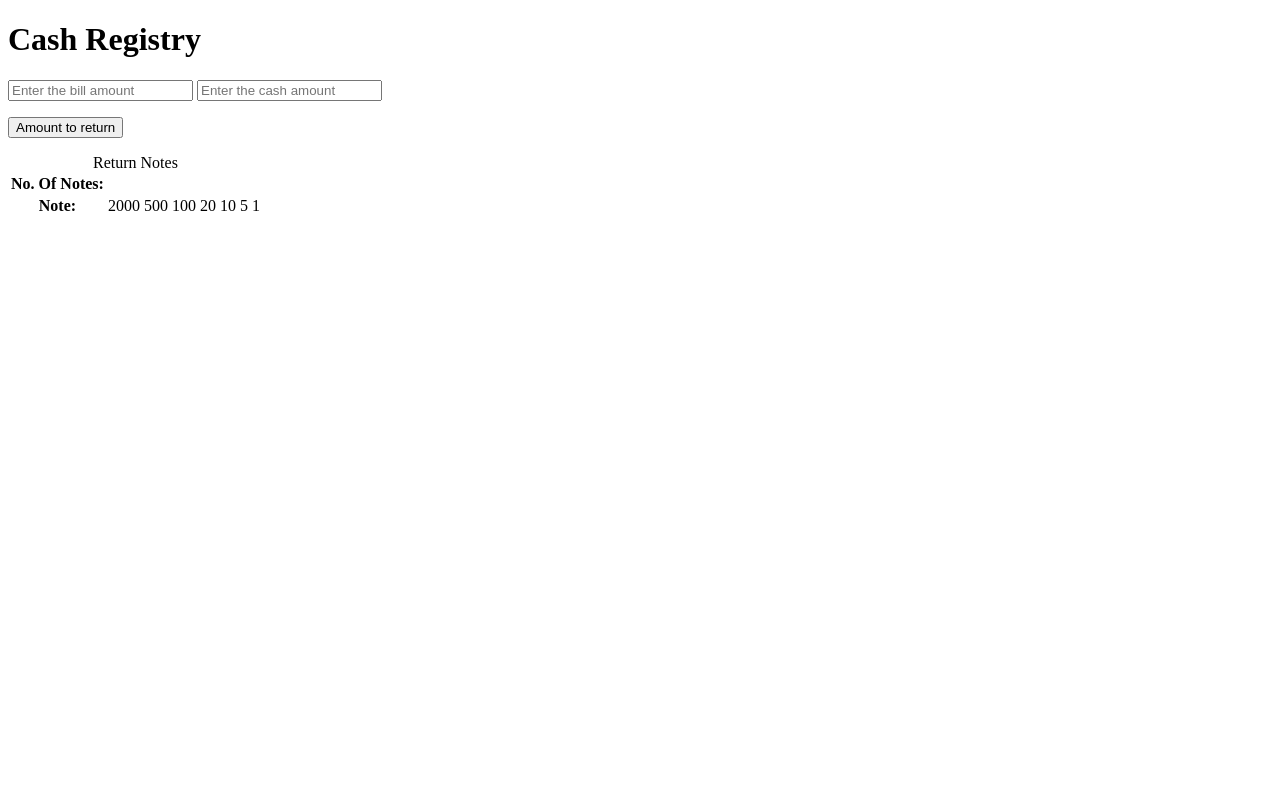
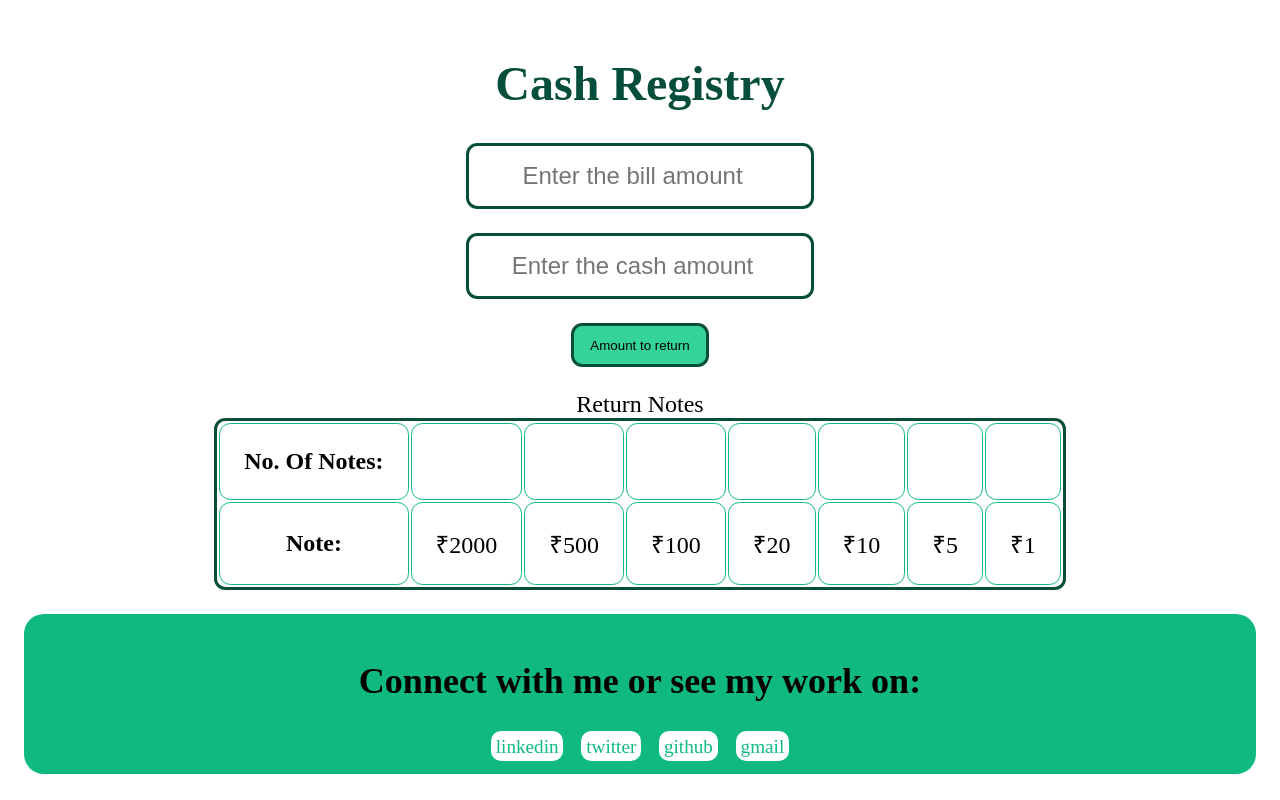
Before and after one commit to AshutoshDash1999/cash-register, a plain HTML site: page index.html in a window 1280 px wide. Drawn offline with Linux system fonts and the light colour scheme.

Commit message:
feat: added styling

```diff
--- a/index.html
+++ b/index.html
@@ -5,11 +5,14 @@
     <meta http-equiv="X-UA-Compatible" content="IE=edge">
     <meta name="viewport" content="width=device-width, initial-scale=1.0">
     <title>Cash Registry App</title>
+    <link rel="stylesheet" href="style.css">
 </head>
 <body>
+    <div class="container">
 
         <h1>Cash Registry</h1>
         <input type="number" id="billInput" placeholder="Enter the bill amount">
+        <p></p>
         <input type="number" id="cashInput" placeholder="Enter the cash amount">
         <p></p>
         <button id="amountReturnBtn">Amount to return</button>
@@ -28,15 +31,30 @@
             </tr>
             <tr>
                 <th>Note:</th>
-            <td>2000</td>
-            <td>500</td>
-            <td>100</td>
-            <td>20</td>
-            <td>10</td>
-            <td>5</td>
-            <td>1</td>
+                <td>₹2000</td>
+                <td>₹500</td>
+                <td>₹100</td>
+                <td>₹20</td>
+                <td>₹10</td>
+                <td>₹5</td>
+                <td>₹1</td>
             </tr>
         </table>
+
+        <p></p>
+            <footer>
+                <h2>Connect with me or see my work on:</h2>
+                <p>
+                    <a target="_blank" href="https://www.linkedin.com/in/ashutoshdash1999/">linkedin</a>
+                    &nbsp;
+                    <a target="_blank" href="https://twitter.com/ashutoshdash99">twitter</a>
+                    &nbsp;
+                    <a target="_blank" href="https://github.com/AshutoshDash1999/">github</a>
+                    &nbsp;
+                    <a target="_blank" href="mailto:dashashutosh1999@gmail.com">gmail</a>
+                </p>
+            </footer>
+    </div>
 
     <script src="script.js"></script>
 </body>
--- a/script.js
+++ b/script.js
@@ -11,13 +11,12 @@ function validate(){
     if (parseInt(billInput.value) > 0){
         if ( parseInt(cashInput.value) > parseInt(billInput.value)){
             var amountToReturn = parseInt(cashInput.value) - parseInt(billInput.value);
-            console.log(`Amount to return is ${amountToReturn}`)
+            output.innerText = `Amount to return is ₹${amountToReturn}.`
 
             for(var index = 0; index < notes.length; index++){
                 var numberOfNote = amountToReturn/notes[index];
                 numberOfNote = Math.floor(numberOfNote)
                 if(numberOfNote > 0){
-                    console.log("No. of", notes[index], "note, is", numberOfNote)
                     noOfNotes[index].innerText = numberOfNote;
                 }
                 amountToReturn = amountToReturn - (notes[index]*numberOfNote)
@@ -25,10 +24,10 @@ function validate(){
 
 
         } else {
-            output.innerText = "Cash should be greater than bill";
+            output.innerText = "Cash should be greater than bill!";
         }
     } else {
-        output.innerText  = "Bill amount should be greater than 0";
+        output.innerText  = "Bill amount should be greater than ₹0!";
     }
 }
 
--- a/style.css
+++ b/style.css
@@ -0,0 +1,66 @@
+.container{
+    text-align: center;
+    margin: 0 auto;
+    font-size: 1.5rem;
+    padding: 1rem;
+}
+
+h1{
+    color: #064E3B
+}
+
+input{
+    padding: 1rem;
+    text-align: center;
+    font-size: 1.5rem;
+}
+
+button{
+    padding: 0.7rem 1rem;
+    background: #34D399;
+}
+
+button:active{
+    transform: scale(0.9);
+}
+
+input, button, table{
+    border-radius: 0.71rem;
+    border: solid #064E3B;
+}
+
+table{
+    text-align: center;
+    margin: auto;
+}
+
+tr, th, td{
+    border: 1px solid #10B981;
+    padding: 1.5rem;
+    border-radius: 0.71rem;
+}
+
+footer {
+    background: #10B981;
+    padding: 1rem;
+    border-radius: 20px;
+    text-align: center;
+}
+
+footer h2 {
+    text-align: center;
+}
+
+footer p {
+    text-align: center;
+    display: inline;
+}
+
+footer p a {
+    text-decoration: none;
+    color: #10B981;
+    background: white;
+    padding: 0.3rem;
+    border-radius: 10px;
+    font-size: 1.2rem;
+}
```
Also changed, not shown: 1 other file. Lines whose indentation alone changed are shown as unchanged.
